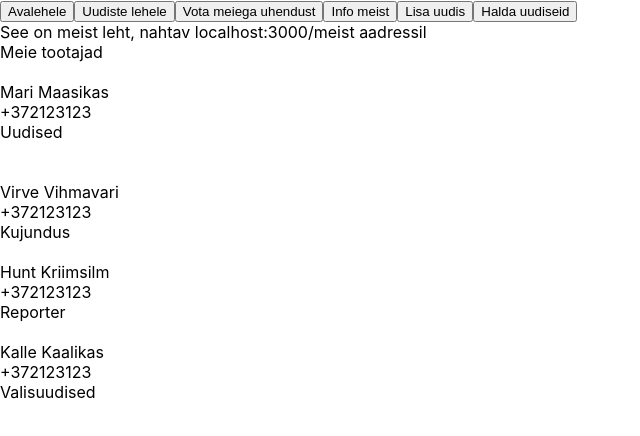
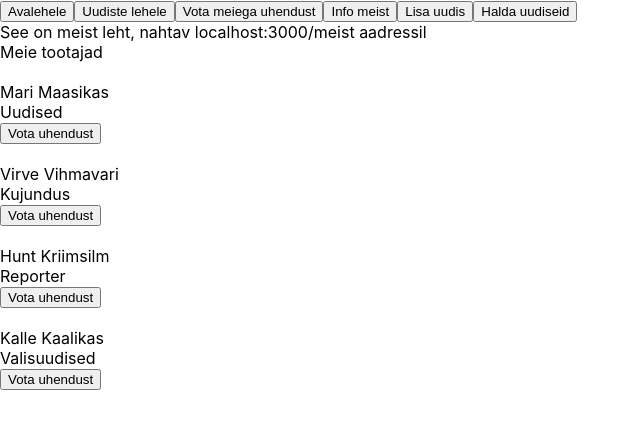
Before and after one commit to KristelBurke/react-11-2023, a React (Create React App) app in the folder uudised/: page /meist in a window 1280 px wide. Shown: the top 436 px of the page, without its empty margins (0-640 px from the left). Built offline with nearby package versions, Linux system fonts and the light colour scheme.

Commit message:
kontaktandmete naitamine

```diff
--- a/uudised/src/pages/Kontakt.js
+++ b/uudised/src/pages/Kontakt.js
@@ -1,35 +1,30 @@
-import React, { useState } from 'react'
+import { useState } from 'react'
 
 function Kontakt() {
     const [naitaTelKristiine, muudaNaitaTelKristiine] = useState(false);
     const [naitaTelUlemiste, muudaNaitaTelUlemiste] = useState(false);
     const [naitaTelTasku, muudaNaitaTelTasku] = useState(false);
 
+
     return (
         <div>
-            <div>See on avaleht, nahtav localhost:3000/kontakt aadressil</div>
+            <div>See on kontaktide leht, nahtav localhost:3000/kontakt aadressil</div>
             <div>Vota meiega uhendust</div>
             <br/>
 
-            <div className={naitaTelKristiine === true ? "valitud" : undefined} onClick={() => muudaNaitaTelKristiine(!naitaTelKristiine)}>
-                Kristiine keskus
-             </div>
-            {naitaTelKristiine && <div className="valitud">+372123123</div>}
-            <div className={naitaTelKristiine === true ? "valitud" : undefined}>Endla 45, Tallinn</div>
+            <div onClick={() => muudaNaitaTelKristiine(!naitaTelKristiine)}>Kristiine keskus </div>
+            { naitaTelKristiine && <div>+372123123</div>}
+            <div>Endla 45, Tallinn</div>
             <br/>
 
-            <div className={naitaTelUlemiste === true ? "valitud" : undefined} onClick={() => muudaNaitaTelUlemiste(!naitaTelUlemiste)}>
-                Ulemiste keskus
-                </div>
-            {naitaTelUlemiste && <div className="valitud">+382123123</div>}
-            <div className={naitaTelUlemiste === true ? "valitud" : undefined}>Suur-Sojamae 4, Tallinn</div>
+            <div onClick={() => muudaNaitaTelUlemiste (!naitaTelUlemiste)}> Ulemiste keskus</div>
+            { naitaTelUlemiste && <div>+382123123</div>}
+            <div >Suur-Sojamae 4, Tallinn</div>
             <br/>
 
-            <div className={naitaTelTasku === true ? "valitud" : undefined} onClick={() => muudaNaitaTelTasku(!naitaTelTasku)}>
-                Tasku keskus
-                </div>
-            {naitaTelTasku && <div className="valitud">+392123123</div>}
-            <div className={naitaTelTasku === true ? "valitud" : undefined}>Turu 2, Tartu</div>
+            <div onClick={() => muudaNaitaTelTasku (!naitaTelTasku)}>Tasku keskus</div>
+            { naitaTelTasku && <div >+392123123</div>}
+            <div >Turu 2, Tartu</div>
 
         </div>
     )
--- a/uudised/src/pages/Meist.js
+++ b/uudised/src/pages/Meist.js
@@ -1,6 +1,7 @@
-import React from 'react'
+import {useState} from 'react'
 
 function Meist() {
+    const [ kontakt, naitaKontakt] = useState("");
     return (
         <div>
             <div>See on meist leht, nahtav localhost:3000/meist aadressil</div>
@@ -8,24 +9,29 @@ function Meist() {
             <br/>
 
             <div>Mari Maasikas</div>
-            <div>+372123123</div>
             <div>Uudised</div>
+            <button onClick={() => naitaKontakt("+362123123")}>Vota uhendust</button>
             <br/>
 
             <br/>
             <div>Virve Vihmavari</div>
-            <div>+372123123</div>
             <div>Kujundus</div>
+            <button onClick={() => naitaKontakt("+372123123")}>Vota uhendust</button>
+            <br/>
 
             <br/>
             <div>Hunt Kriimsilm</div>
-            <div>+372123123</div>
             <div>Reporter</div>
+            <button onClick={() => naitaKontakt("+382123123")}>Vota uhendust</button>
+            <br/>
 
             <br/>
             <div>Kalle Kaalikas</div>
-            <div>+372123123</div>
             <div>Valisuudised</div>
+            <button onClick={() => naitaKontakt("+392123123")}>Vota uhendust</button>
+            <br/>
+            <br/>
+           { kontakt !== "" && <div>Tema kontakt: {kontakt}</div>}
         </div>
     )
 }
```
